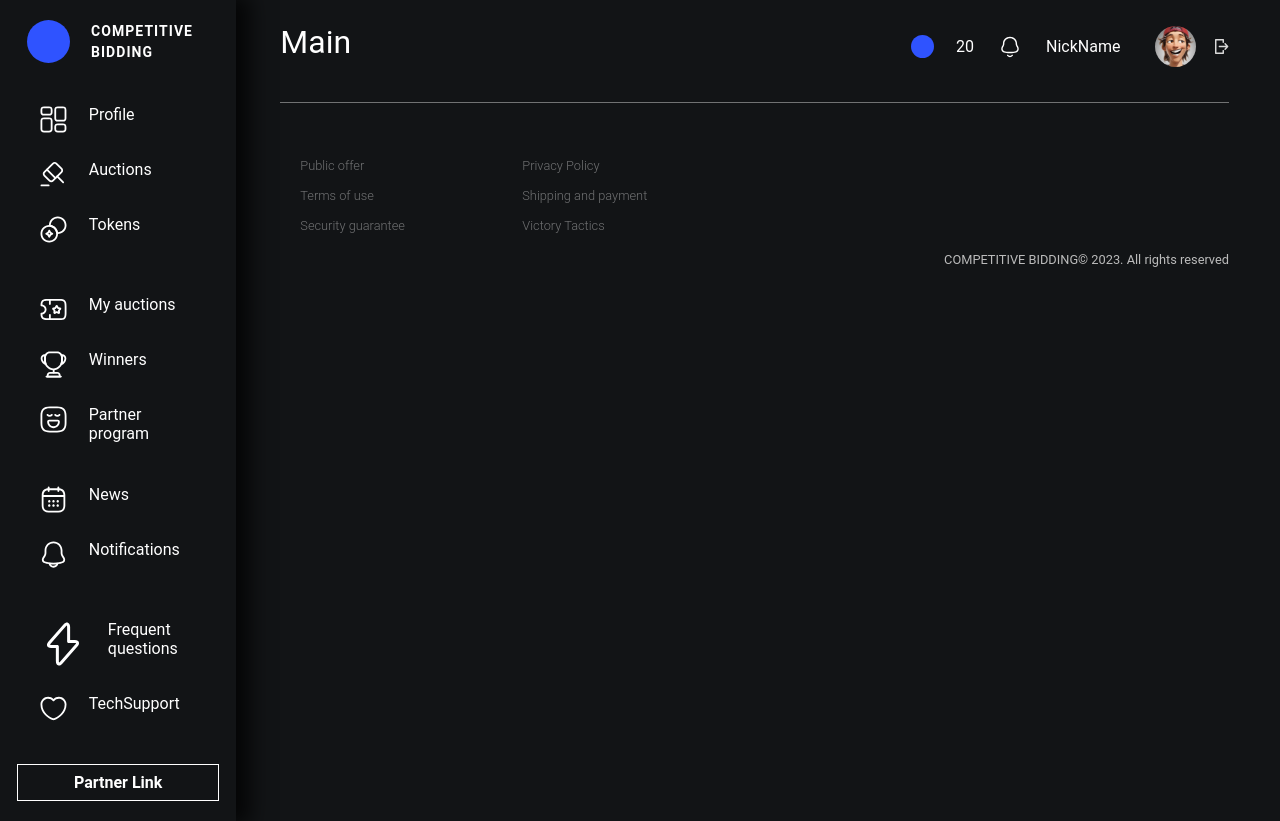
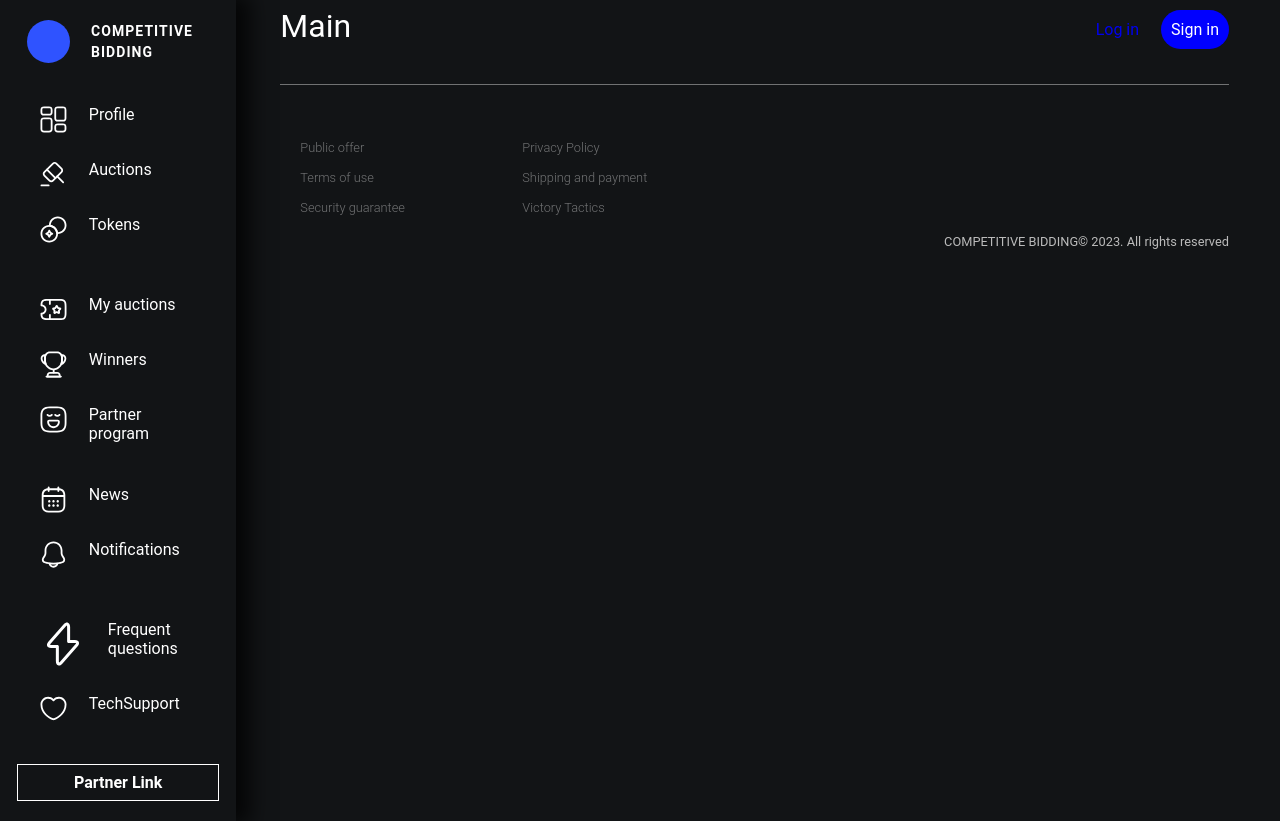
Before and after one commit to competitivebidding/frontend, a React (Vite) app: page / in a window 1280 px wide. Built offline with nearby package versions, Linux system fonts and the light colour scheme.

Commit message:
added new file

```diff
--- a/src/app/App.jsx
+++ b/src/app/App.jsx
@@ -15,6 +15,8 @@ import TokensPage from "../pages/pageTokens/TokensPage.jsx";
 import WinnersListPage from "../pages/pageWinnersList/WinnersListPage.jsx";
 
 import MainSection from '../Components/MainSection/MainSection.jsx';
+
+import LogIn from "../pagesAuthorization/LogIn.jsx";
 
 
 import './App.scss'
@@ -40,6 +42,9 @@ const App = () => {
           <Route path='/tokens' element={<TokensPage title={'Tokens'}/>} />
           <Route path='/winnerList' element={<WinnersListPage title={'WinnerList'}/>} />
         </Route>
+
+        <Route path='/LogIn' element={<LogIn/>} />
+
         </Routes>
       </div>
 
--- a/src/components/appHeader/AppHeader.jsx
+++ b/src/components/appHeader/AppHeader.jsx
@@ -1,4 +1,5 @@
 import React from 'react';
+import {Link} from 'react-router-dom'
 
 import blueBalance from '../../assets/imgHeader/blueBalance.svg';
 import iconExit from '../../assets/imgHeader/iconExit.svg';
@@ -12,12 +13,16 @@ const AppHeader = ({title}) => {
     <header className='header'>
       <h1 className='header__title'>{title}</h1>
       <div className='header__group group'>
-        <img className='group__balance' src={blueBalance} alt="blueBalance" />
+        <div className='group__log'>
+          <Link to='LogIn'>Log in</Link>
+          </div>
+        <div className='group__sign'>Sign in</div>
+        {/* <img className='group__balance' src={blueBalance} alt="blueBalance" />
         <div className='group__balanceSum'>20</div>
         <img className='group__notifications' src={iconNotification} alt="iconNotification" />
         <p className='group__name'>NickName</p>
         <img className='group__profile' src={imgHeader} alt="imgHeader" />
-        <img className='group__exit' src={iconExit} alt="iconExit" />
+        <img className='group__exit' src={iconExit} alt="iconExit" /> */}
       </div>
     </header>
   );
--- a/src/components/appHeader/AppHeader.scss
+++ b/src/components/appHeader/AppHeader.scss
@@ -3,7 +3,7 @@
   width: 100%;
   justify-content: space-between;
   height: fit-content;
-  padding: 26px 0 35px 0;
+  padding: 10px 0 35px 0;
 
   &__title {
     font-style: normal;
@@ -23,6 +23,20 @@
     &__balance {
       position: relative;
     }
+
+    &__log {
+      color: #fff;
+      margin-left: 10px;
+    }
+
+    &__sign {
+      padding: 10px;
+      background-color: blue;
+      border-radius: 20px;
+      color: #fff;
+      margin-left: 22px;
+    }
+
 
     &__balanceSum {
       color: #fff;
--- a/src/pages/pageMyAuctions/MyAuctionsPage.jsx
+++ b/src/pages/pageMyAuctions/MyAuctionsPage.jsx
@@ -1,10 +1,18 @@
 import React from 'react';
+
+import AppHeader from '../../components/appHeader/AppHeader.jsx';
+import Filter from '../pageAuctions/Filter.jsx';
+import Search from '../pageAuctions/Search.jsx';
 
 const MyAuctionsPage = () => {
   return (
-    <div>
-
-    </div>
+    <>
+      <AppHeader title={title} />
+      <div className='search__filter' style={{display: 'flex', justifyContent: 'space-between'}}>
+      <Search />
+      <Filter />
+      </div>
+    </>
   );
 }
 
```
Also changed, not shown: 1 other file (tests, documents, lock files or other folders).
